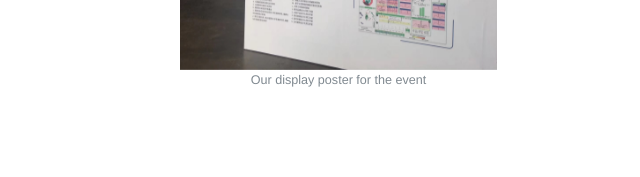
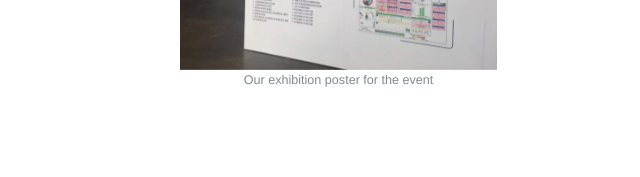
Before and after one commit to amyliuyh/amyliuyh.github.io, a plain HTML site: page portfolio-ecg.html in a window 1280 px wide. Shown: the part 7537-7714 px from the top of the page, 640-1280 px from the left. Drawn offline with Linux system fonts and the light colour scheme.

Commit message:
Update portfolio-ecg.html

```diff
--- a/portfolio-ecg.html
+++ b/portfolio-ecg.html
@@ -213,7 +213,7 @@
             <h2>Future</h2>
             <div class="row">
             	<div class='col-lg-6'> <p class='lead'>This project has been included as a major research project in University Peak Programs, Shanghai. We are contacting investors and refining the design at the same time.</p></div>
-                <div class='col-lg-6'><img src="assets/img/projects/ecg/poster.jpeg" alt=""><figcaption class="figure-caption text-xs-center">Our display poster for the event</figcaption></div>
+                <div class='col-lg-6'><img src="assets/img/projects/ecg/poster.jpeg" alt=""><figcaption class="figure-caption text-xs-center">Our exhibition poster for the event</figcaption></div>
             </div>
         </div>
     </div>
```
